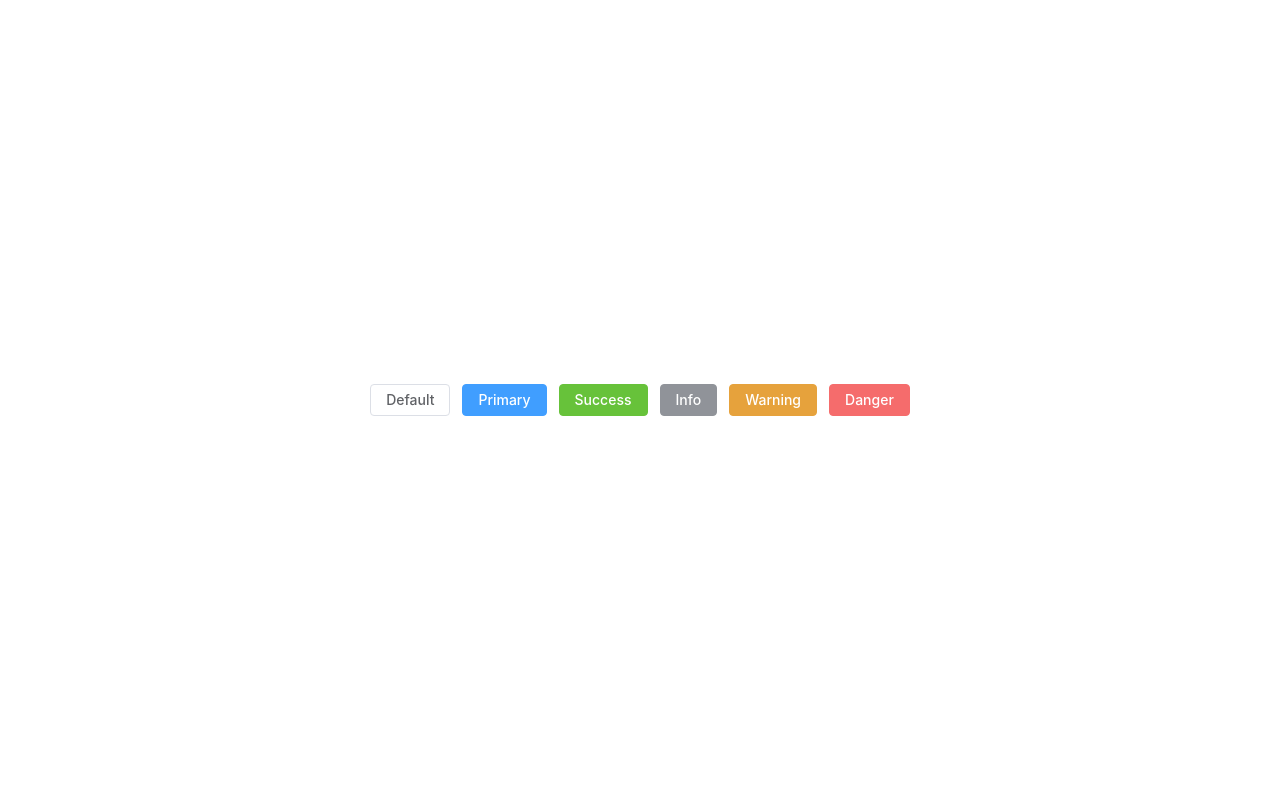
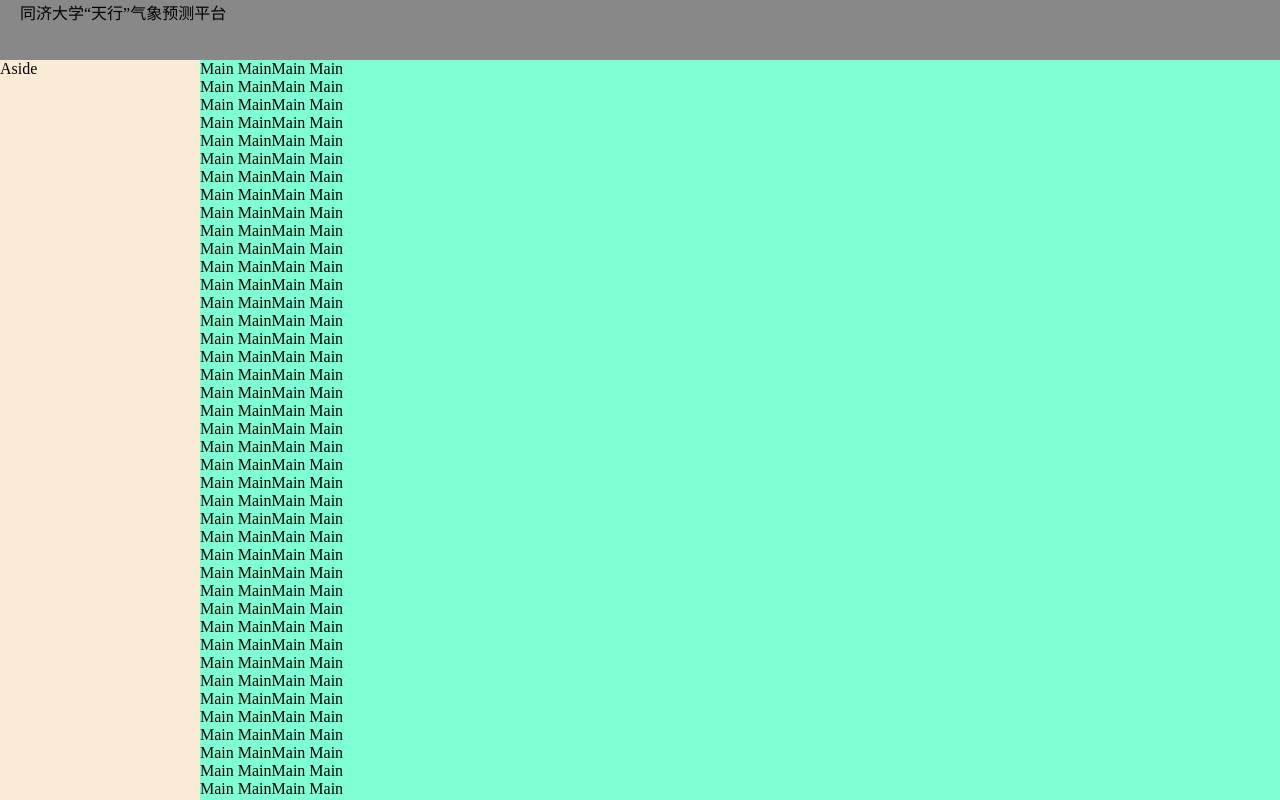
Before and after one commit to FXsGithub/TianXing-Frontend, a Vue app: page / in a window 1280 px wide. Built offline with nearby package versions, Linux system fonts and the light colour scheme.

Commit message:
仅仅是界面布局

```diff
--- a/package.json
+++ b/package.json
@@ -14,6 +14,7 @@
   },
   "devDependencies": {
     "@vitejs/plugin-vue": "^4.2.3",
+    "sass": "^1.63.6",
     "vite": "^4.4.0"
   }
 }
--- a/src/App.vue
+++ b/src/App.vue
@@ -1,29 +1,152 @@
 <script setup>
-import HelloWorld from './components/HelloWorld.vue'
+// import HelloWorld from './components/HelloWorld.vue'
 </script>
 
 <template>
-  <el-row class="mb-4">
-    <el-button>Default</el-button>
-    <el-button type="primary">Primary</el-button>
-    <el-button type="success">Success</el-button>
-    <el-button type="info">Info</el-button>
-    <el-button type="warning">Warning</el-button>
-    <el-button type="danger">Danger</el-button>
-  </el-row>
+  <div class="common-layout">
+    <el-container>
+      <el-header style="height: 60px;background: #888888">同济大学“天行”气象预测平台</el-header>
+      <el-container style="height: calc(100vh - 60px); background: aquamarine">
+        <el-aside width="200px" style="background: antiquewhite">Aside</el-aside>
+        <el-main style="padding: 0">
+          <el-scrollbar >
+          Main
+          MainMain
+          Main<br>Main
+          MainMain
+          Main<br>Main
+          MainMain
+          Main<br>Main
+          MainMain
+          Main<br>Main
+          MainMain
+          Main<br>Main
+          MainMain
+          Main<br>Main
+          MainMain
+          Main<br>Main
+          MainMain
+          Main<br>Main
+          MainMain
+          Main<br>Main
+          MainMain
+          Main<br>Main
+          MainMain
+          Main<br>Main
+          MainMain
+          Main<br>Main
+          MainMain
+          Main<br>Main
+          MainMain
+          Main<br>Main
+          MainMain
+          Main<br>Main
+          MainMain
+          Main<br>Main
+          MainMain
+          Main<br>Main
+          MainMain
+          Main<br>Main
+          MainMain
+          Main<br>Main
+          MainMain
+          Main<br>Main
+          MainMain
+          Main<br>Main
+          MainMain
+          Main<br>Main
+          MainMain
+          Main<br>Main
+          MainMain
+          Main<br>Main
+          MainMain
+          Main<br>Main
+          MainMain
+          Main<br>Main
+          MainMain
+          Main<br>Main
+          MainMain
+          Main<br>Main
+          MainMain
+          Main<br>Main
+          MainMain
+          Main<br>Main
+          MainMain
+          Main<br>Main
+          MainMain
+          Main<br>Main
+          MainMain
+          Main<br>Main
+          MainMain
+          Main<br>Main
+          MainMain
+          Main<br>Main
+          MainMain
+          Main<br>Main
+          MainMain
+          Main<br>Main
+          MainMain
+          Main<br>Main
+          MainMain
+          Main<br>Main
+          MainMain
+          Main<br>Main
+          MainMain
+          Main<br>Main
+          MainMain
+          Main<br>Main
+          MainMain
+          Main<br>Main
+          MainMain
+          Main<br>Main
+          MainMain
+          Main<br>Main
+          MainMain
+          Main<br>Main
+          MainMain
+          Main<br>Main
+          MainMain
+          Main<br>Main
+          MainMain
+          Main<br>Main
+          MainMain
+          Main<br>Main
+          MainMain
+          Main<br>Main
+          MainMain
+          Main<br>Main
+          MainMain
+          Main<br>Main
+          MainMain
+          Main<br>Main
+          MainMain
+          Main<br>Main
+          MainMain
+          Main<br>Main
+          MainMain
+          Main<br>
+          </el-scrollbar>
+        </el-main>
+      </el-container>
+    </el-container>
+
+  </div>
+
 </template>
 
 <style scoped>
-.logo {
-  height: 6em;
-  padding: 1.5em;
-  will-change: filter;
-  transition: filter 300ms;
+.el-row {
+  margin-bottom: 20px;
 }
-.logo:hover {
-  filter: drop-shadow(0 0 2em #646cffaa);
+.el-row:last-child {
+  margin-bottom: 0;
 }
-.logo.vue:hover {
-  filter: drop-shadow(0 0 2em #42b883aa);
+.el-col {
+  border-radius: 4px;
+}
+
+.grid-content {
+  border-radius: 4px;
+  min-height: 36px;
 }
 </style>
--- a/src/main.js
+++ b/src/main.js
@@ -1,4 +1,4 @@
-import './style.css'
+import './style.scss'
 import { createApp } from 'vue'
 import ElementPlus from 'element-plus'
 import 'element-plus/dist/index.css'
--- a/src/style.css
+++ /dev/null
@@ -1,89 +0,0 @@
-:root {
-  font-family: Inter, system-ui, Avenir, Helvetica, Arial, sans-serif;
-  line-height: 1.5;
-  font-weight: 400;
-
-  color-scheme: light dark;
-  color: rgba(255, 255, 255, 0.87);
-  background-color: #242424;
-
-  font-synthesis: none;
-  text-rendering: optimizeLegibility;
-  -webkit-font-smoothing: antialiased;
-  -moz-osx-font-smoothing: grayscale;
-  -webkit-text-size-adjust: 100%;
-}
-
-a {
-  font-weight: 500;
-  color: #646cff;
-  text-decoration: inherit;
-}
-a:hover {
-  color: #535bf2;
-}
-
-a {
-  font-weight: 500;
-  color: #646cff;
-  text-decoration: inherit;
-}
-a:hover {
-  color: #535bf2;
-}
-
-body {
-  margin: 0;
-  display: flex;
-  place-items: center;
-  min-width: 320px;
-  min-height: 100vh;
-}
-
-h1 {
-  font-size: 3.2em;
-  line-height: 1.1;
-}
-
-button {
-  border-radius: 8px;
-  border: 1px solid transparent;
-  padding: 0.6em 1.2em;
-  font-size: 1em;
-  font-weight: 500;
-  font-family: inherit;
-  background-color: #1a1a1a;
-  cursor: pointer;
-  transition: border-color 0.25s;
-}
-button:hover {
-  border-color: #646cff;
-}
-button:focus,
-button:focus-visible {
-  outline: 4px auto -webkit-focus-ring-color;
-}
-
-.card {
-  padding: 2em;
-}
-
-#app {
-  max-width: 1280px;
-  margin: 0 auto;
-  padding: 2rem;
-  text-align: center;
-}
-
-@media (prefers-color-scheme: light) {
-  :root {
-    color: #213547;
-    background-color: #ffffff;
-  }
-  a:hover {
-    color: #747bff;
-  }
-  button {
-    background-color: #f9f9f9;
-  }
-}
--- /dev/null
+++ b/src/style.scss
@@ -0,0 +1,3 @@
+body{
+  margin: 0;
+}
```
Also changed, not shown: 2 other files (tests, documents, lock files or other folders).
